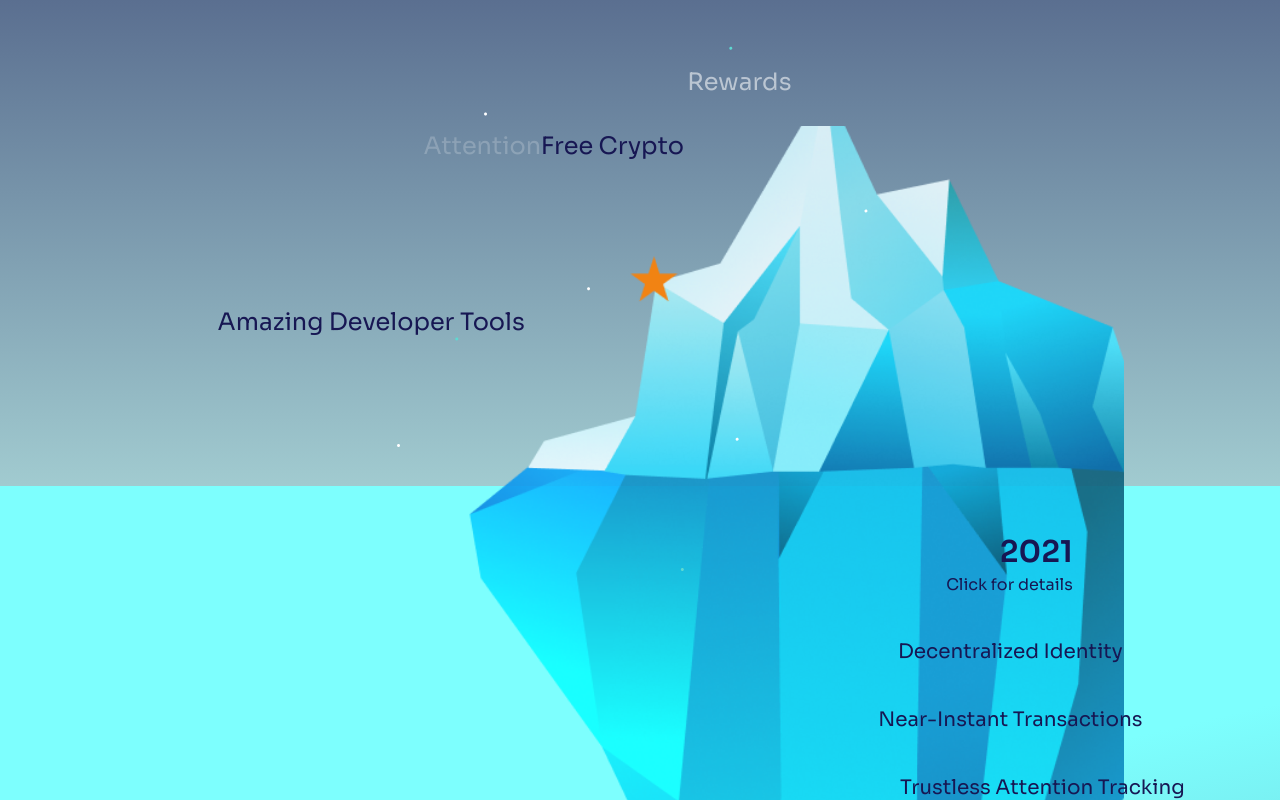
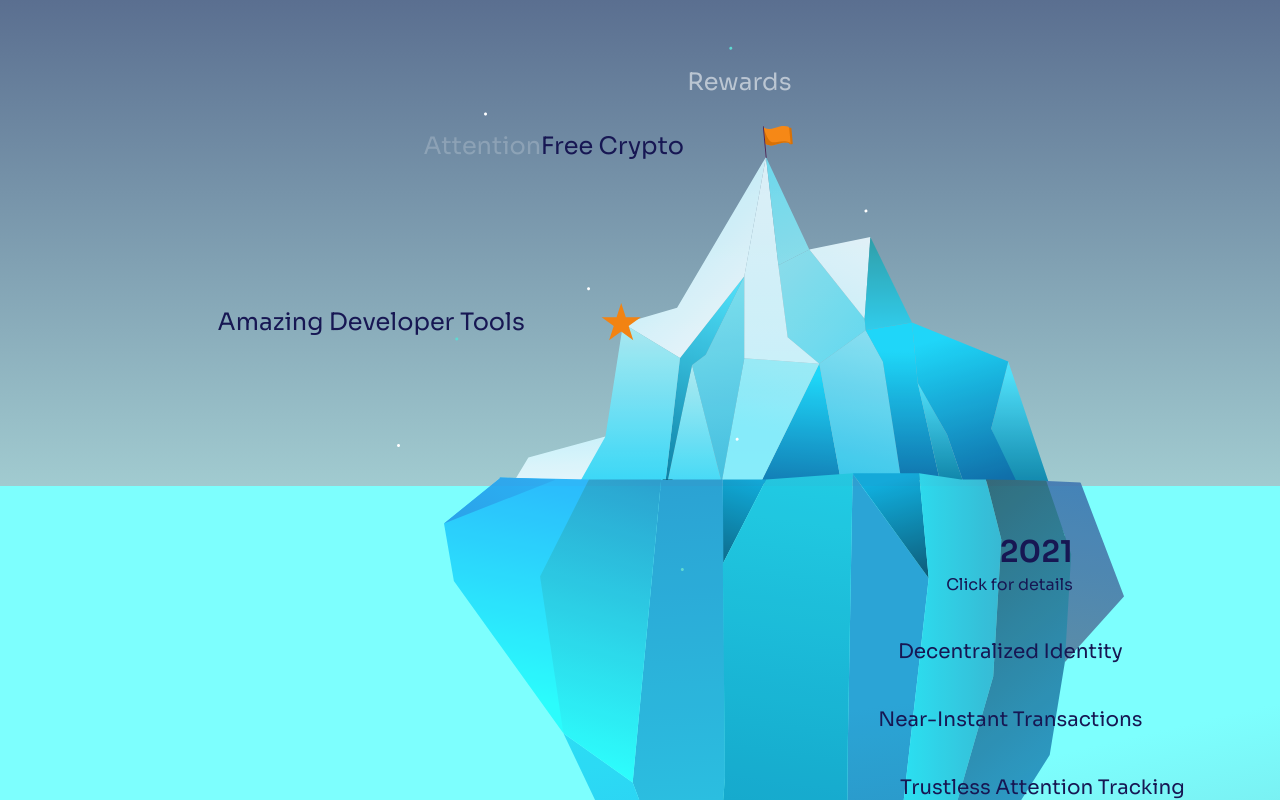
Before and after one commit to koii-network/homepage, a Next.js app: page / in a window 1280 px wide. Shown: the part 1340-2140 px from the top of the page. Built offline with nearby package versions, Linux system fonts and the light colour scheme.

Commit message:
iceberg update

```diff
--- a/components/nightsky/nightsky.tsx
+++ b/components/nightsky/nightsky.tsx
@@ -58,7 +58,7 @@ export const NightSky = () => {
         >
           <Image
             className="z-10"
-            src={"/images/iceberg_desktop.png"}
+            src={"/images/iceberg_desktop.svg"}
             alt="iceberg"
             layout="fill"
             objectFit="cover"
```
Also changed, not shown: public/images/iceberg_desktop.svg.
